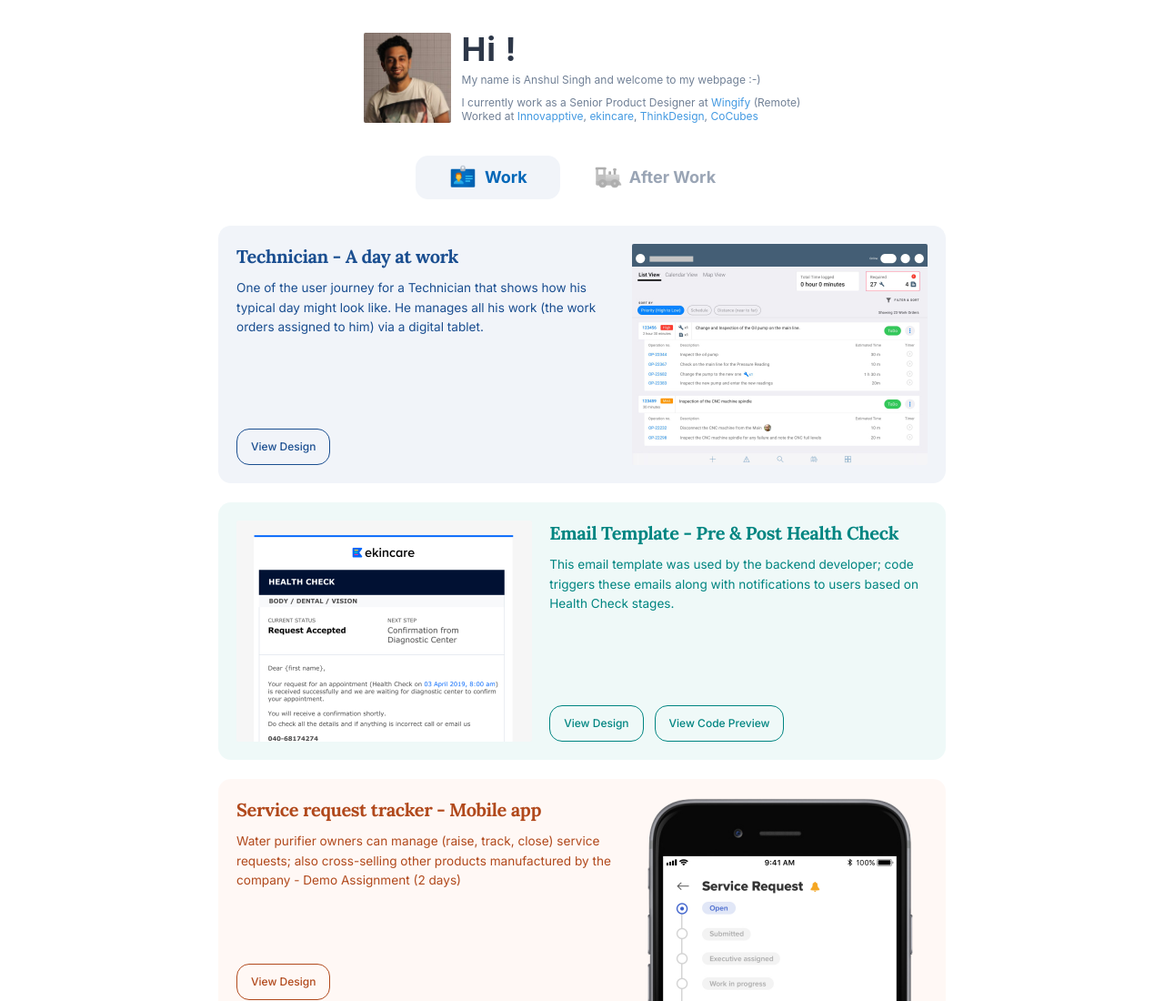
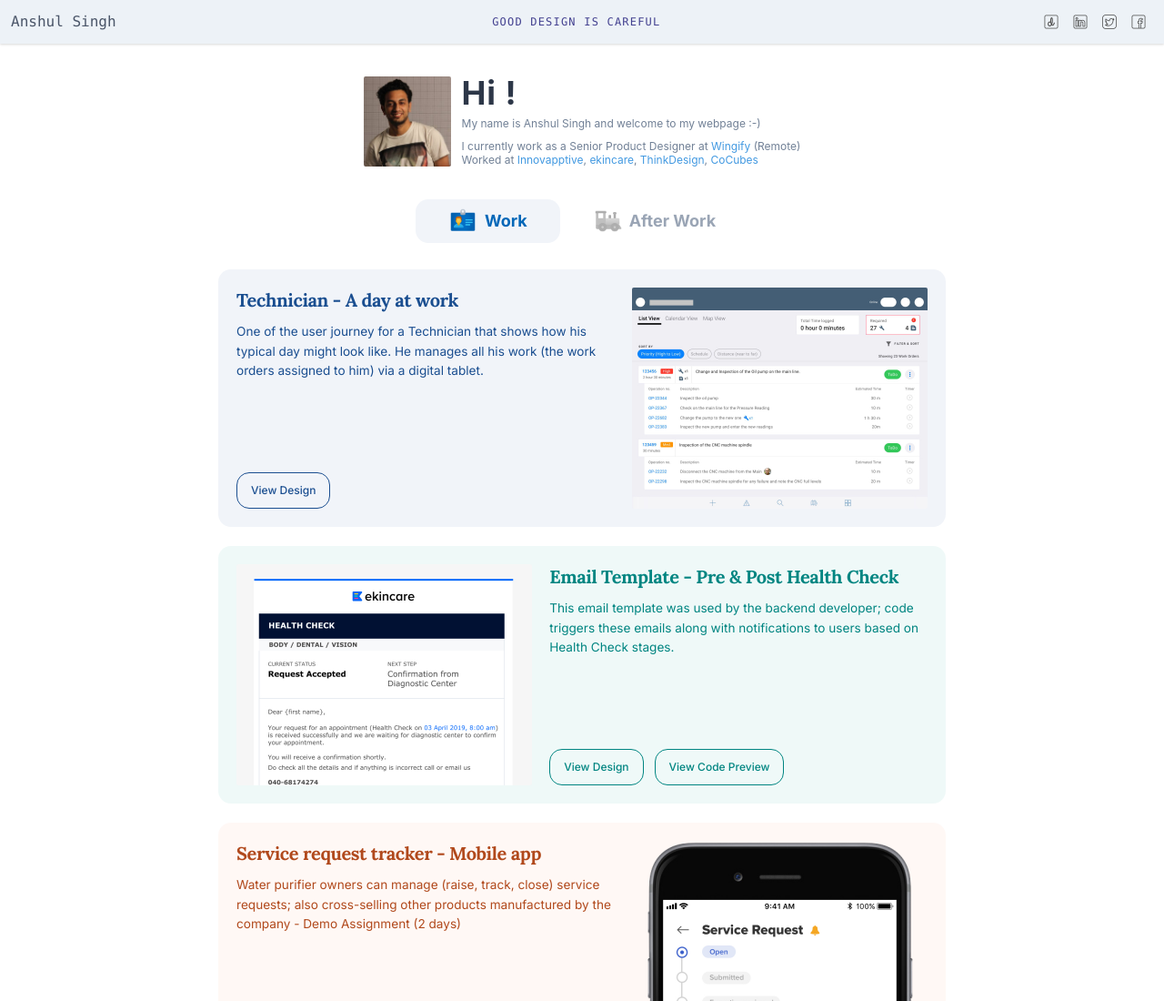
Before and after one commit to anshulpro/anshulpro.github.io, a plain HTML site: page index.html in a window 1280 px wide. Shown: the top 1100 px of the page at 91% size. Drawn offline with Linux system fonts and the light colour scheme.

Commit message:
keeping the header as of now...will remove in next iteration

```diff
--- a/index.html
+++ b/index.html
@@ -38,7 +38,7 @@
 
     <body class="disable-select flex flex-col">
         <!--Top Header-->
-        <!-- <header class="flex flex-row justify-between bg-gray-200 w-full p-3 shadow">
+        <header class="flex flex-row justify-between bg-gray-200 w-full p-3 shadow">
             <div class="font-mono text-gray-700 text-md text-left">Anshul Singh</div>
 
             <div class="flex font-mono text-xs uppercase items-center text-indigo-800 tracking-widest">Good design is Careful</div>
@@ -48,7 +48,7 @@
                 <a target="_blank" href="https://twitter.com/anshulpro"><img class="h-4 mx-2" src="assets/twitter.png"></a>
                 <a target="_blank" href="https://www.facebook.com/anshulpro"><img class="h-4 mx-2" src="assets/facebook.png"></a>
             </div>
-        </header> -->
+        </header>
 
         <!--Introduction-->
         <section class="flex flex-row p-3 font-normal font-text text-gray-800 mt-6 max-w-xl mx-5 self-center">
```
